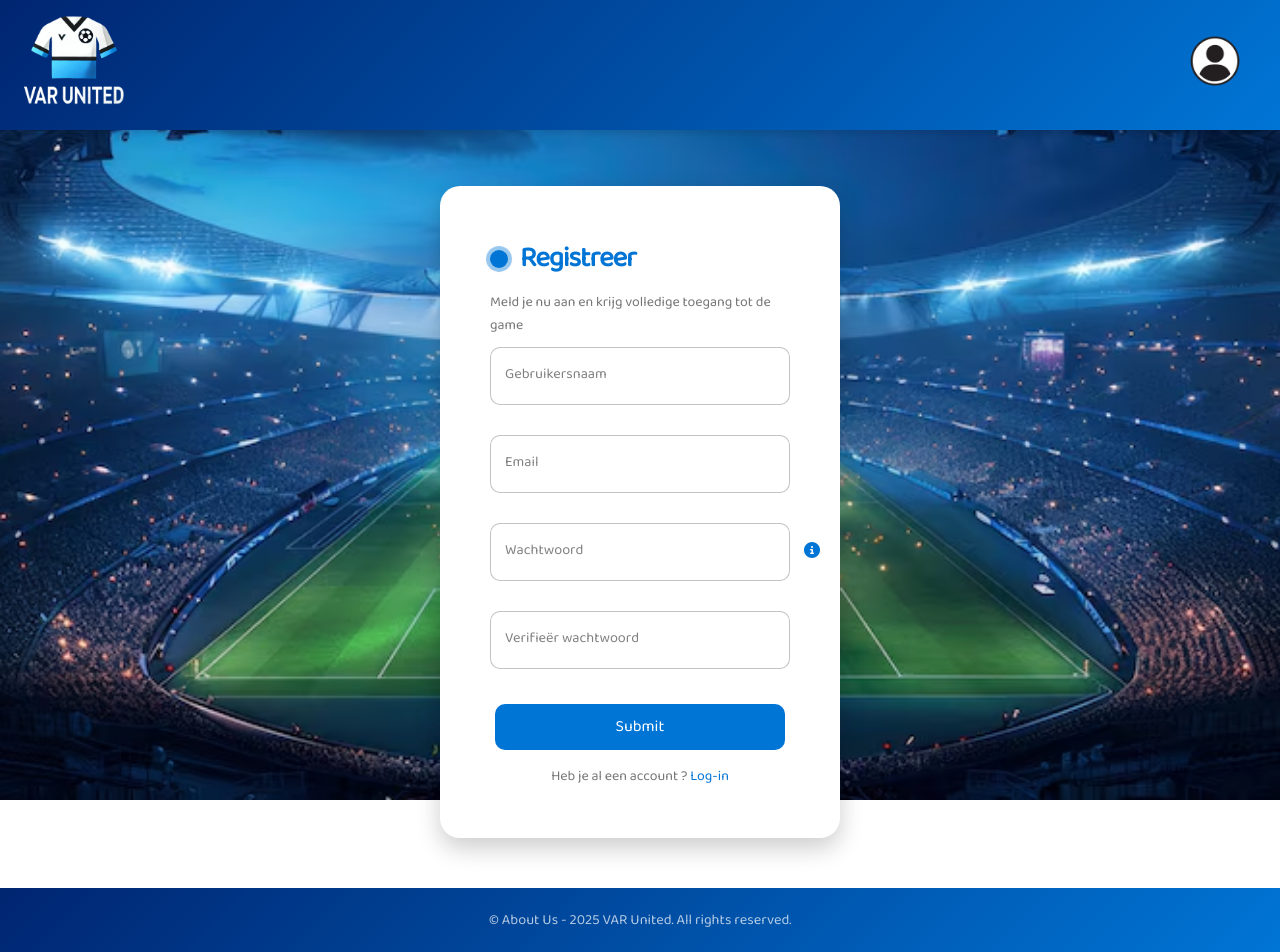
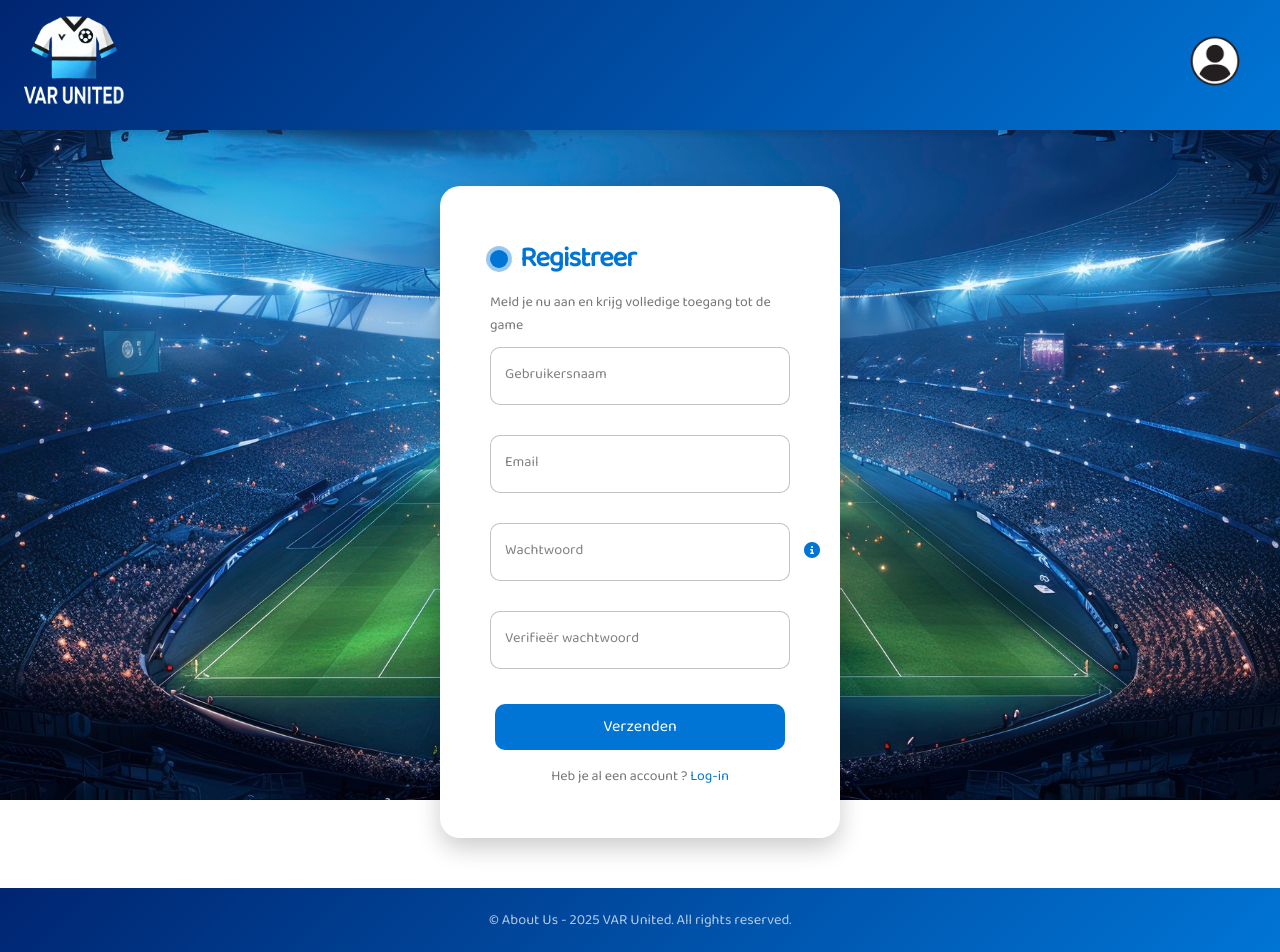
Before and after one commit to MohaHadji03/VAR-United, a Node server app: page /register in a window 1280 px wide. Run offline with Node 20, Linux system fonts and the light colour scheme; some libraries are stand-ins or nearby versions.

Commit message:
css aangepast

```diff
--- a/public/css/styles.css
+++ b/public/css/styles.css
@@ -28,11 +28,11 @@ body {
 
   margin: 0;
   padding: 0;
-  background-image: url('/assets/stadiumblauw.avif');
+  background-image: url('/assets/staduim.jpg');
   background-size: cover;
   background-position: center;
   background-repeat: no-repeat;
-  height: 105vh;
+  height: 110%;
   color: white;
 }
 
--- a/views/register.ejs
+++ b/views/register.ejs
@@ -38,7 +38,7 @@
             <span>Verifieër wachtwoord</span>
         </label>
 
-        <button type="submit" class="submit">Submit</button>
+        <button type="submit" class="submit">Verzenden</button>
         <p class="signin">Heb je al een account ? <a href="/login">Log-in</a> </p>
     </form>
 </main>
```
Also changed, not shown: public/assets/fifastadium.jpg (deleted), public/assets/stadiumblauw.avif (deleted), public/assets/staduim.jpg (added), public/assets/view-empty-football-stadium-60-2.jpg (added).
